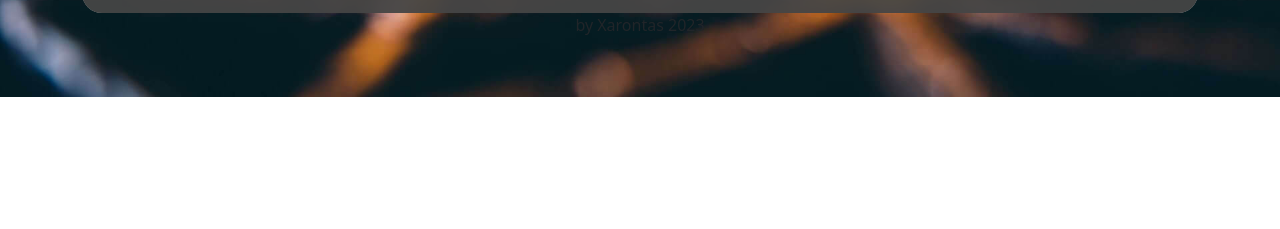
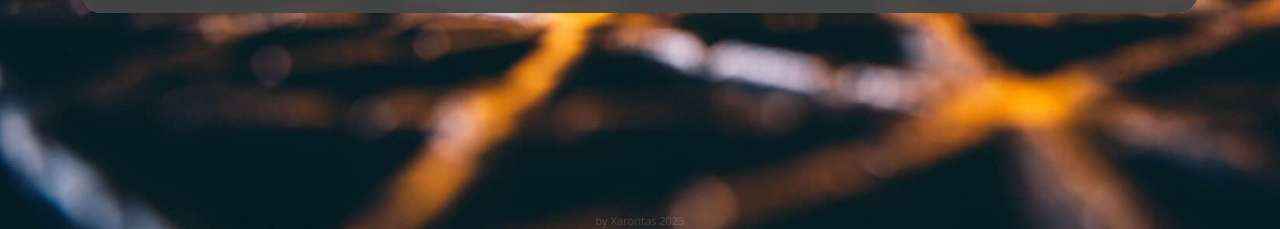
Before and after one commit to Xarontas/lyseis-domisis, a plain HTML site: page index.html in a window 1280 px wide. Shown: the part 703-932 px from the top of the page. Before the commit the page ends 800 px from the top, so only its background shows below. Drawn offline with nearby package versions, Linux system fonts and the light colour scheme.

Commit message:
Add files via upload

```diff
--- a/index.html
+++ b/index.html
@@ -43,6 +43,11 @@
             margin-right:0;
             border-bottom-left-radius: 20px;
             border-bottom-right-radius: 20px;
+        }
+        .credits {
+            color: #ececec2e;
+            font-size: 11px;
+            padding-top: 200px;
         }
         @media screen and (max-width:767px){
             .box img{
```
